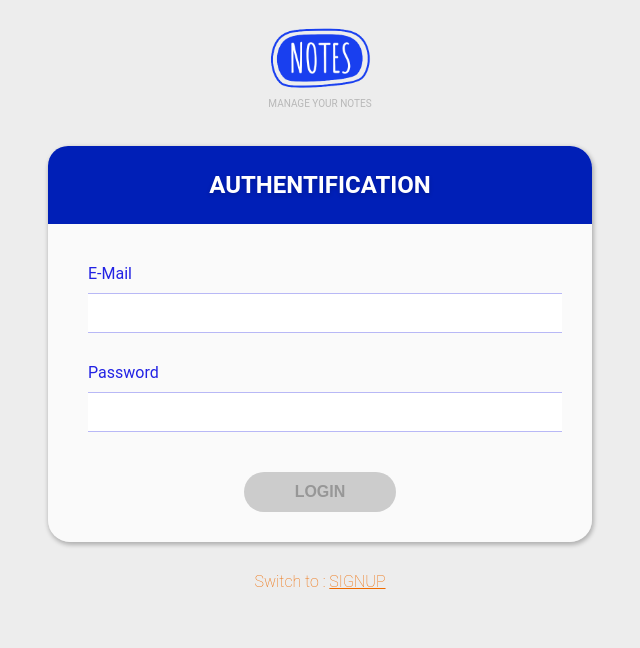
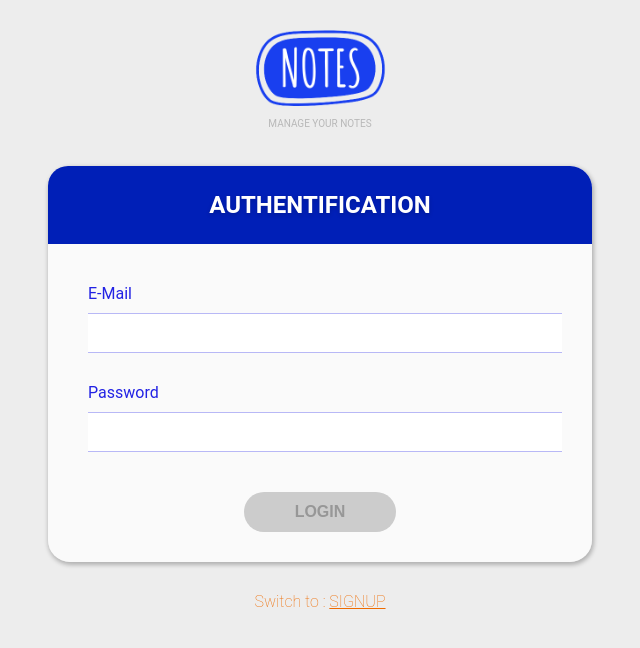
Before and after one commit to Hdaydich/note-project, a React (Create React App) app in the folder client/: page / in a window 1280 px wide. Shown: the top 648 px of the page, without its empty margins (320-960 px from the left). Built offline with nearby package versions, Linux system fonts and the light colour scheme.

Commit message:
Update style.module.css

```diff
--- a/client/src/components/Logo/style.module.css
+++ b/client/src/components/Logo/style.module.css
@@ -7,7 +7,7 @@
 }
 
 .img {
-    height: 70px;
+    height: 90px;
     margin: 0px auto;
     padding-top: 1%;
 }
```
